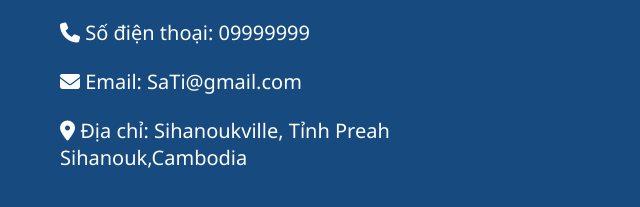
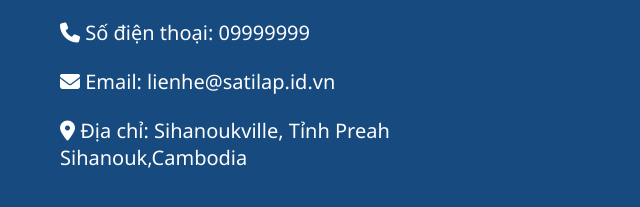
Before and after one commit to mancuong091207/web1, a plain HTML site: page index.html in a window 1280 px wide. Shown: the part 2516-2723 px from the top of the page, 320-960 px from the left. Drawn offline with Linux system fonts and the light colour scheme.

Commit message:
Update index.html

```diff
--- a/index.html
+++ b/index.html
@@ -855,7 +855,7 @@
         <h2>SaTi Lap</h2>
         <div class="footer-thong-tin">
             <p><i class="fa-solid fa-phone" aria-hidden="true"></i> Số điện thoại: 09999999</p>
-            <p><i class="fa-solid fa-envelope" aria-hidden="true"></i> Email: SaTi@gmail.com</p>
+            <p><i class="fa-solid fa-envelope" aria-hidden="true"></i> Email: lienhe@satilap.id.vn</p>
             <p><i class="fa-solid fa-location-dot" aria-hidden="true"></i> Địa chỉ: Sihanoukville, Tỉnh Preah Sihanouk,Cambodia </p>
         </div>
     </footer>
```
